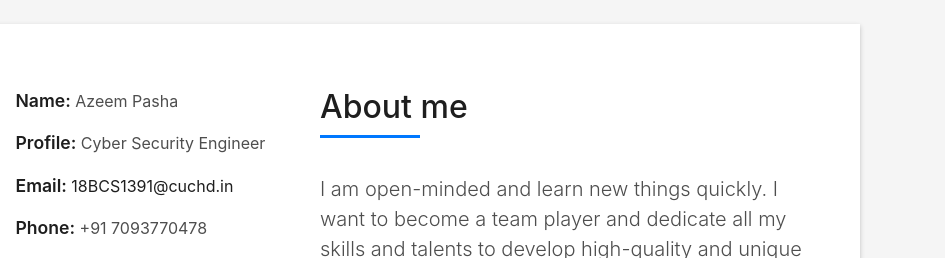
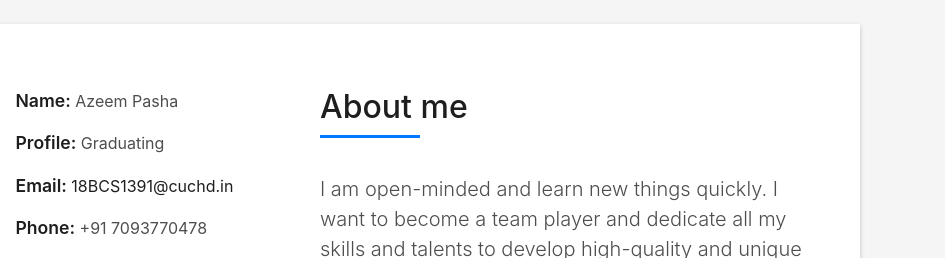
Before and after one commit to nameisazeem/nameisazeem.github.io, a plain HTML site: page index.html in a window 1280 px wide. Shown: the part 840-1098 px from the top of the page, 335-1280 px from the left. Drawn offline with Linux system fonts and the light colour scheme; files whose address does not match are found by name.

Commit message:
Update index.html

```diff
--- a/index.html
+++ b/index.html
@@ -97,7 +97,7 @@
                   <div class="col-sm-6 col-md-7">
                     <div class="about-info">
                       <p><span class="title-s">Name: </span> <span>Azeem Pasha</span></p>
-                      <p><span class="title-s">Profile: </span> <span>Cyber Security Engineer</span></p>
+                      <p><span class="title-s">Profile: </span> <span>Graduating</span></p>
                       <p><span class="title-s">Email: </span><a href="mailto:18bcs1391@cuchd.in" ><span>18BCS1391@cuchd.in</span></a></p>
                       <p><span class="title-s">Phone: </span> <span>+91 7093770478</span></p>
                     </div>
```
